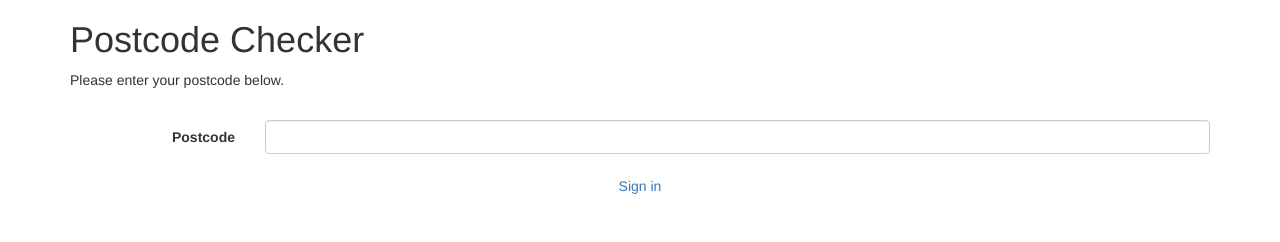
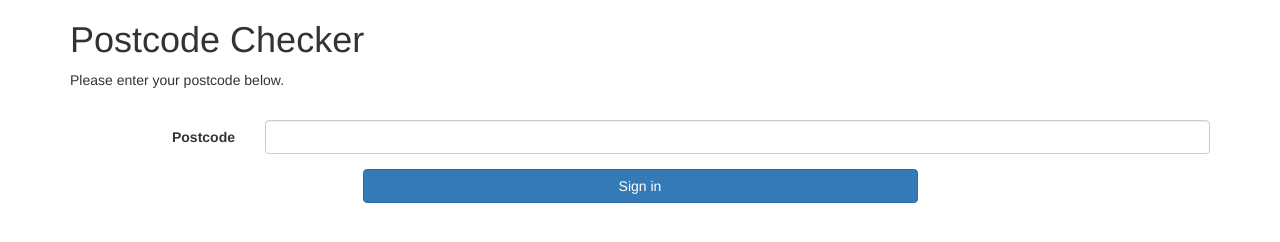
Before and after one commit to MrRCP/postcode, a plain HTML site: page index.html in a window 1280 px wide. Drawn offline with nearby package versions, Linux system fonts and the light colour scheme.

Commit message:
Update index.html

```diff
--- a/index.html
+++ b/index.html
@@ -24,7 +24,7 @@
 			</div>
 			<div class="form-group">
 				<div class="col-xs-6 col-xs-offset-3 col-md-offset-3 col-md-6">
-					<a id="btnFindAddress" class="button btn-third submit btn btn-block" name="btnFindAddress" href="javascript:void(0);">Sign in</a>
+					<a id="btnFindAddress" class="btn btn-primary btn-block" name="btnFindAddress" href="javascript:void(0);">Sign in</a>
 				</div>
 			</div>
 		</form>
```
